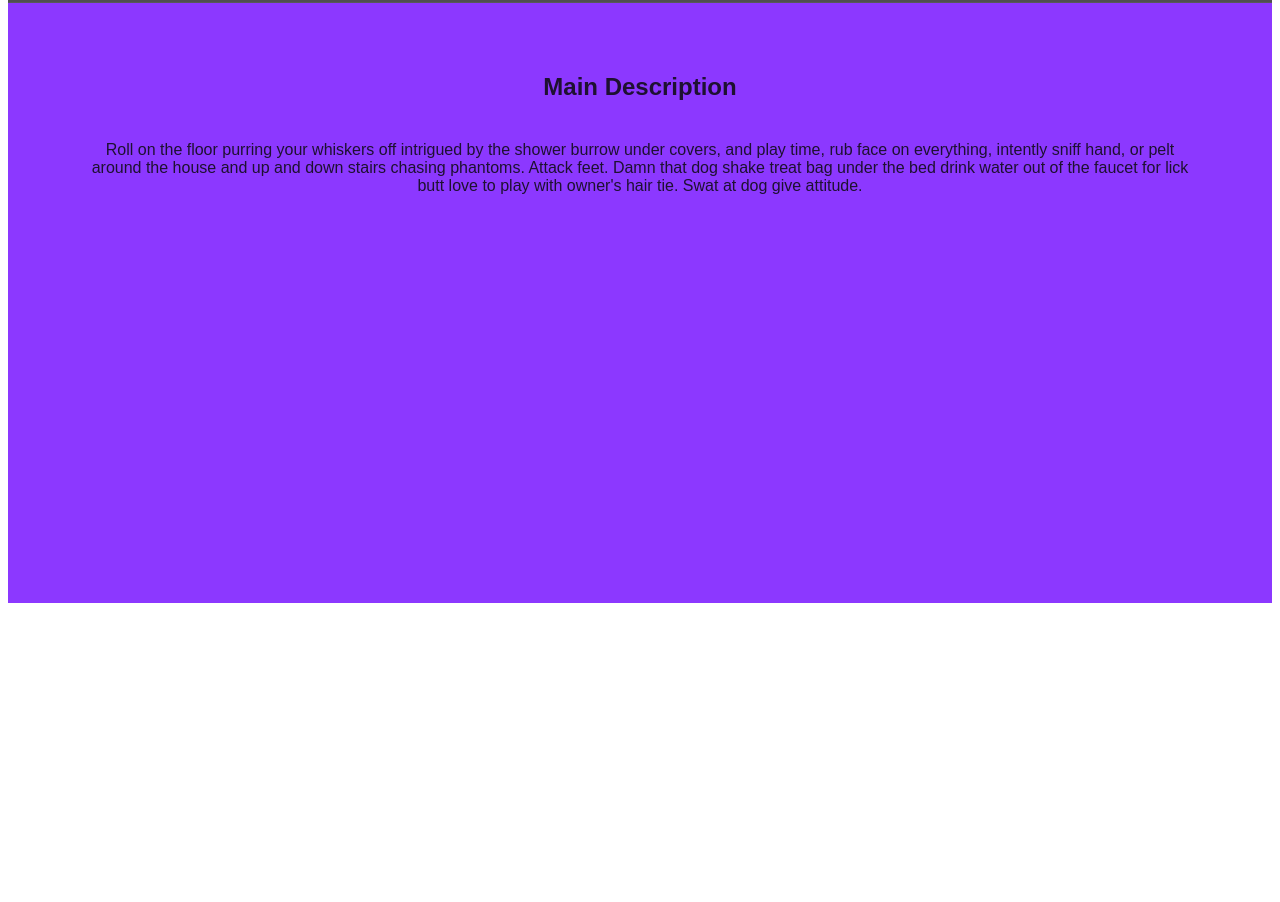
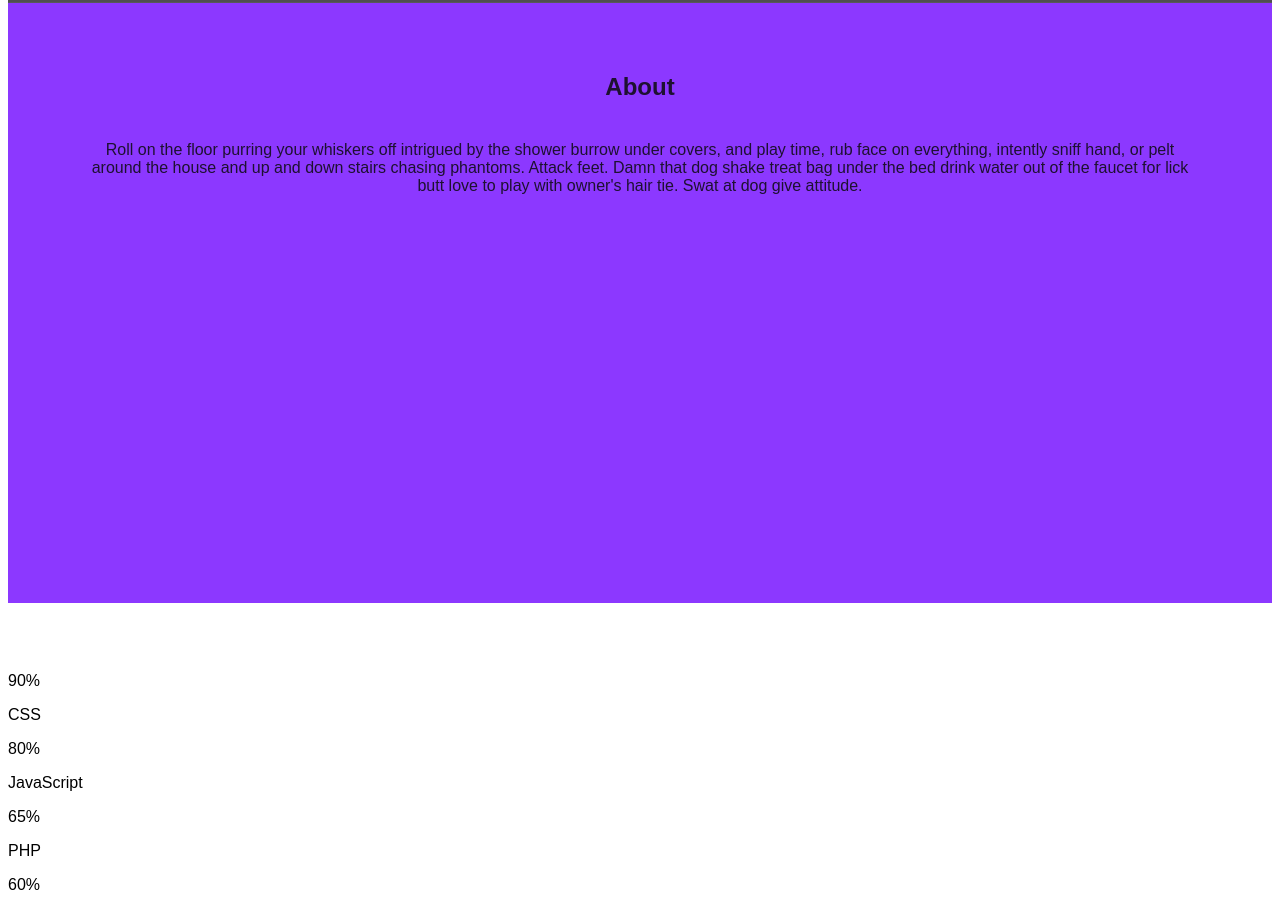
Before and after one commit to Anthony11-hub/my-portfolio, a plain HTML site: page index.html in a window 1280 px wide. Shown: the part 594-1496 px from the top of the page. Before the commit the page ends 1205 px from the top, so only its background shows below. Drawn offline with Linux system fonts and the light colour scheme; grey boxes are pictures that could not be loaded.

Commit message:
skills bar

```diff
--- a/index.html
+++ b/index.html
@@ -34,8 +34,36 @@
     </div>
   </div>
   <div class="about">
-    <h2 class="about-heading">Main Description</h2>
-    <p class="about-para">Roll on the floor purring your whiskers off intrigued by the shower burrow under covers, and play time, rub face on everything, intently sniff hand, or pelt around the house and up and down stairs chasing phantoms. Attack feet. Damn that dog shake treat bag under the bed drink water out of the faucet for lick butt love to play with owner's hair tie. Swat at dog give attitude.</p>
+    <h2 class="about-heading">About </h2>
+    <p class="about-para">Roll on the floor purring
+       your whiskers off intrigued by the shower burrow
+       under covers, and play time, rub face on everything,
+       intently sniff hand, or pelt around the house and up
+       and down stairs chasing phantoms. Attack feet. Damn that
+       dog shake treat bag under the bed drink water out of the
+       faucet for lick butt love to play with owner's hair tie.
+       Swat at dog give attitude.</p>
+ </div>
+ <div class="skills">
+  <h1>My skills</h1>
+  <div class="container">
+    <div class="skills html">90%</div>
+  </div>
+
+  <p>CSS</p>
+  <div class="container">
+    <div class="skills css">80%</div>
+  </div>
+
+  <p>JavaScript</p>
+  <div class="container">
+    <div class="skills js">65%</div>
+  </div>
+
+  <p>PHP</p>
+  <div class="container">
+    <div class="skills php">60%</div>
+  </div>
  </div>
 
   <script src="resources/js/responsive-nav-1.js"></script>
--- a/resources/css/style.css
+++ b/resources/css/style.css
@@ -171,3 +171,7 @@
 .about-para {
   padding: 20px 80px;
 }
+
+.skills{
+
+}
```
